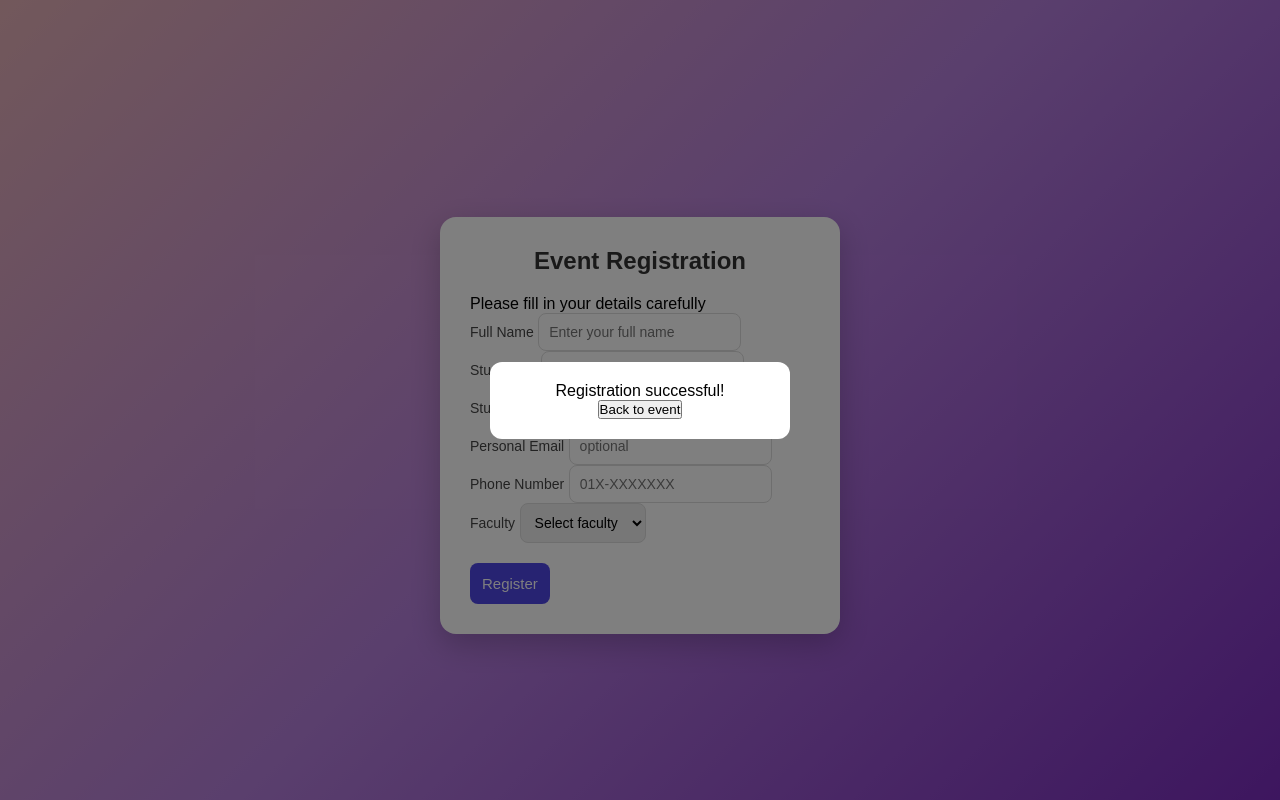
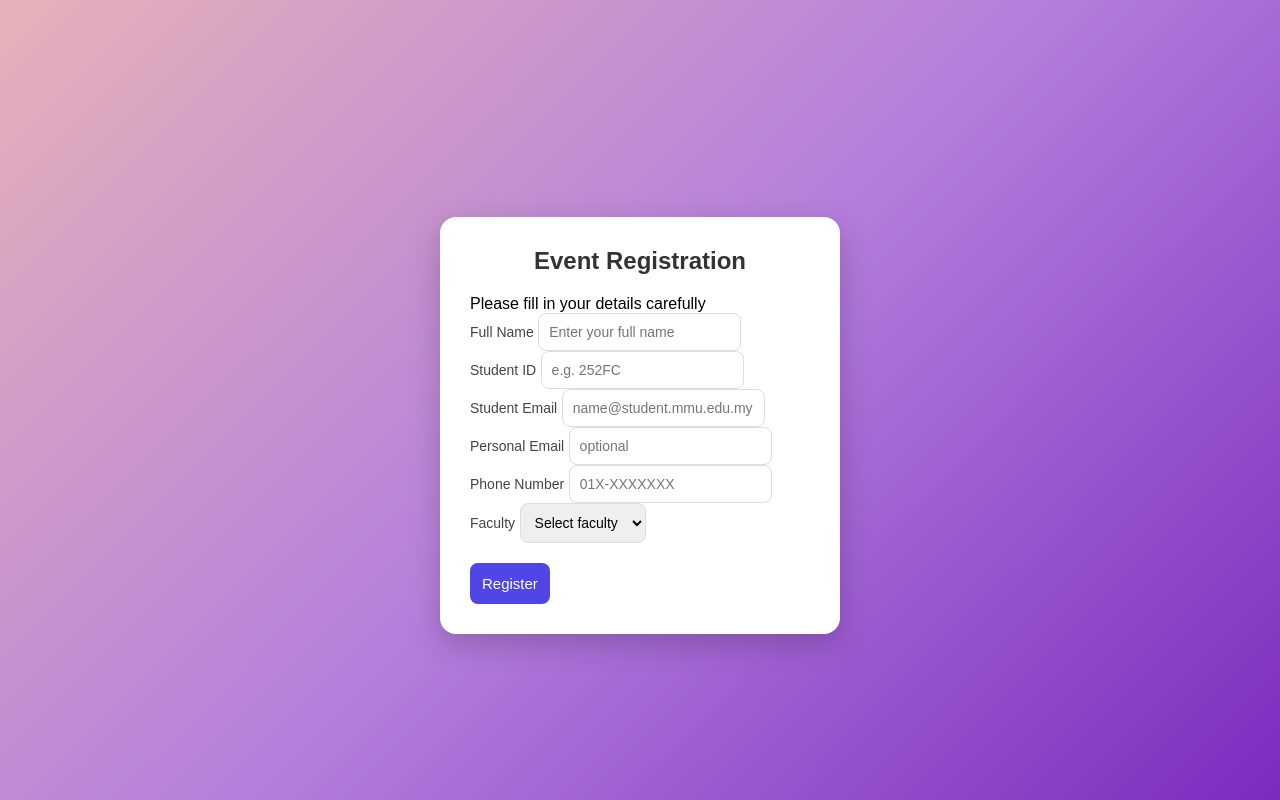
Before and after one commit to tu4nh4nn4h/2610_CSP1123-G005, a Flask app: page /form in a window 1280 px wide. Run offline with Flask 3, Linux system fonts and the light colour scheme.

Commit message:
remove pop up message

```diff
--- a/templates/form.html
+++ b/templates/form.html
@@ -16,8 +16,7 @@
       <p>Please fill in your details carefully</p>
     </div>
 
-    <form id="regForm" novalidate>
-
+<form id="regForm" onsubmit="handleSubmit(event)">
       <div class="form-group">
         <label>Full Name</label>
         <input type="text" id="name" placeholder="Enter your full name" required>
@@ -67,13 +66,6 @@
 
 </div>
 
-<!-- SUCCESS POPUP ONLY -->
-<div id="successModal" class="modal hidden">
-  <div class="modal-content">
-    <p>Registration successful!</p>
-    <button onclick="backToEvent()">Back to event</button>
-  </div>
-</div>
 
 <script src="{{ url_for('static', filename='event.js') }}"></script>
 
```
